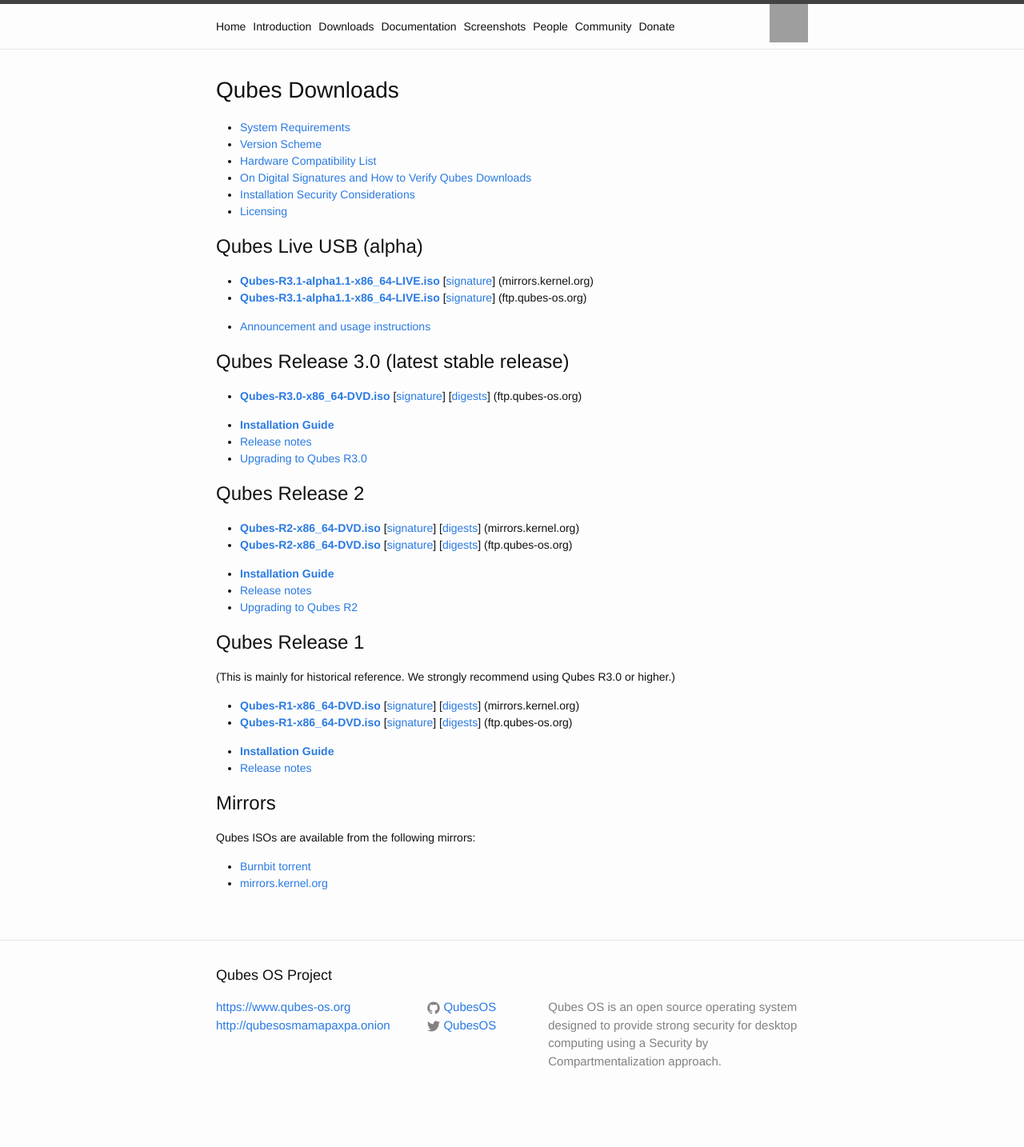
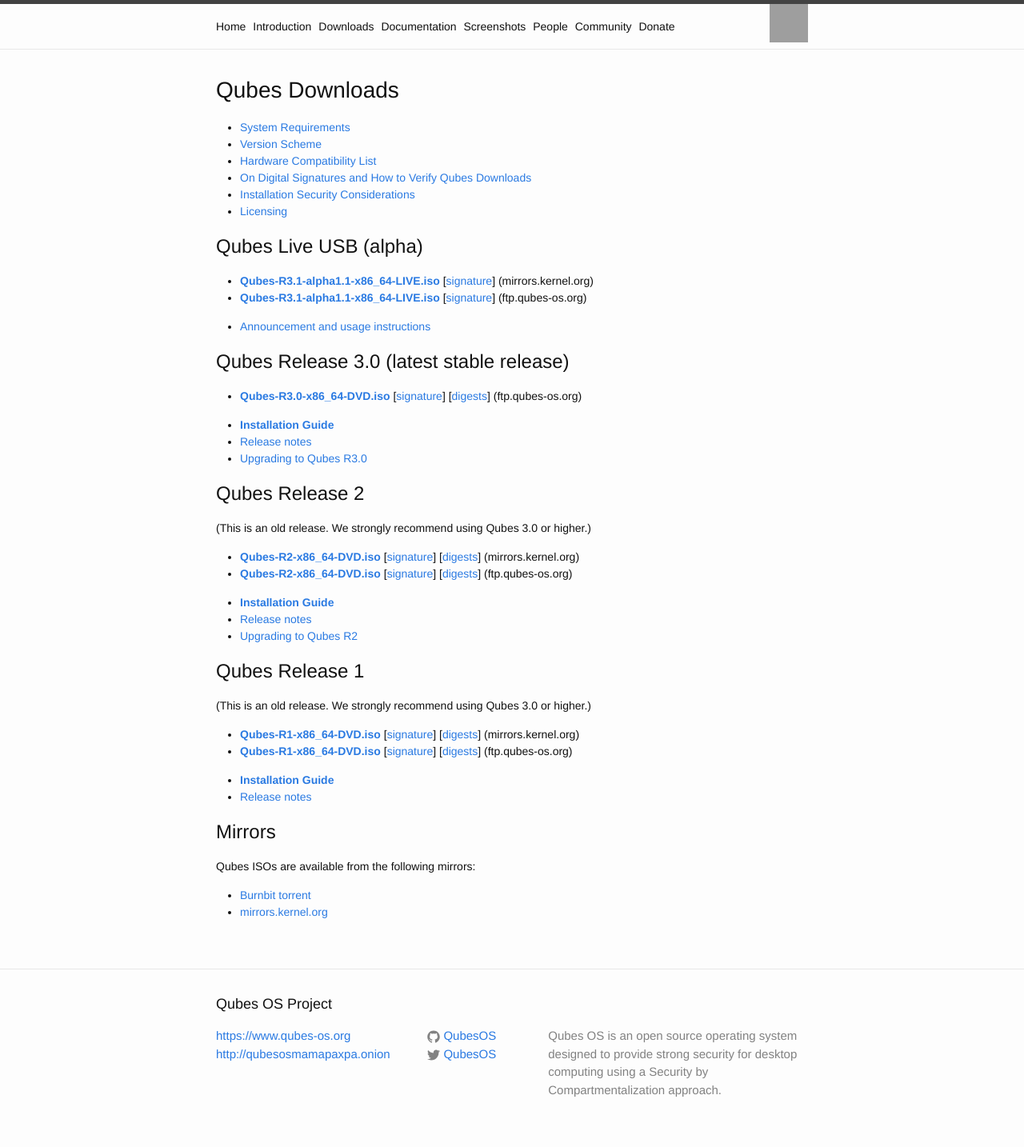
Before and after one commit to QubesOS/qubesos.github.io, a Jekyll site: the page built from pages/downloads.md, in a window 1280 px wide. Shown: the whole page at 80% size. Built offline with Jekyll 4.4.1, drawn with Linux system fonts in a browser that asks for light colours; before the commit the page ends 1398 px from its top, so only the background shows below that; grey boxes are pictures that could not be loaded.

Commit message:
Update and clarify lanage around old releases

```diff
--- a/pages/downloads.md
+++ b/pages/downloads.md
@@ -50,6 +50,8 @@ Qubes Release 3.0 (latest stable release)
 Qubes Release 2
 ---------------------------------------
 
+(This is an old release. We strongly recommend using Qubes 3.0 or higher.)
+
 -   [**Qubes-R2-x86_64-DVD.iso**](https://mirrors.kernel.org/qubes/iso/Qubes-R2-x86_64-DVD.iso)
       [[signature](https://mirrors.kernel.org/qubes/iso/Qubes-R2-x86_64-DVD.iso.asc)]
       [[digests](https://mirrors.kernel.org/qubes/iso/Qubes-R2-x86_64-DVD.iso.DIGESTS)]
@@ -66,7 +68,7 @@ Qubes Release 2
 Qubes Release 1
 ---------------
 
-(This is mainly for historical reference. We strongly recommend using Qubes R3.0 or higher.)
+(This is an old release. We strongly recommend using Qubes 3.0 or higher.)
 
 -   [**Qubes-R1-x86_64-DVD.iso**](https://mirrors.kernel.org/qubes/iso/Qubes-R1-x86_64-DVD.iso)
       [[signature](https://mirrors.kernel.org/qubes/iso/Qubes-R1-x86_64-DVD.iso.asc)]
```
